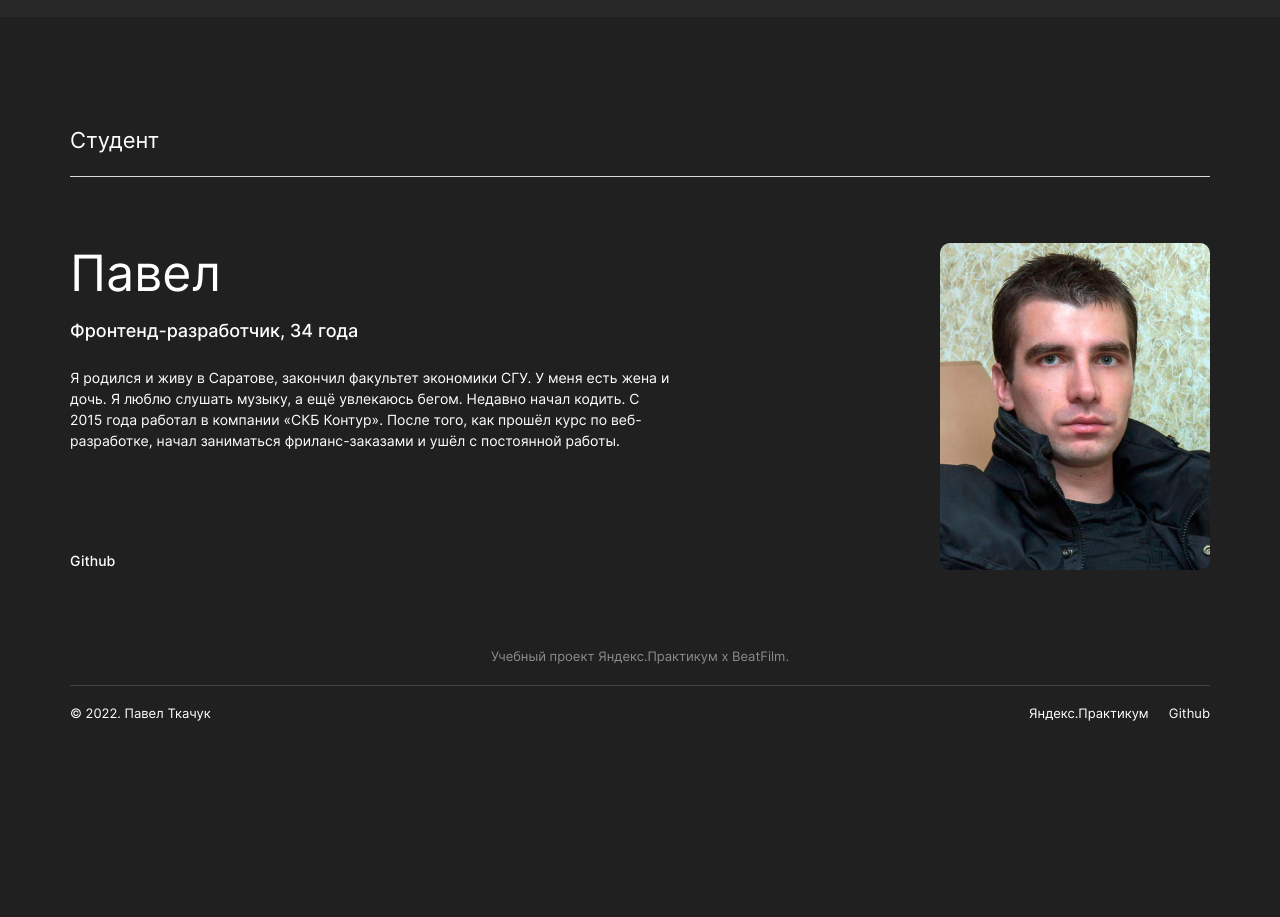
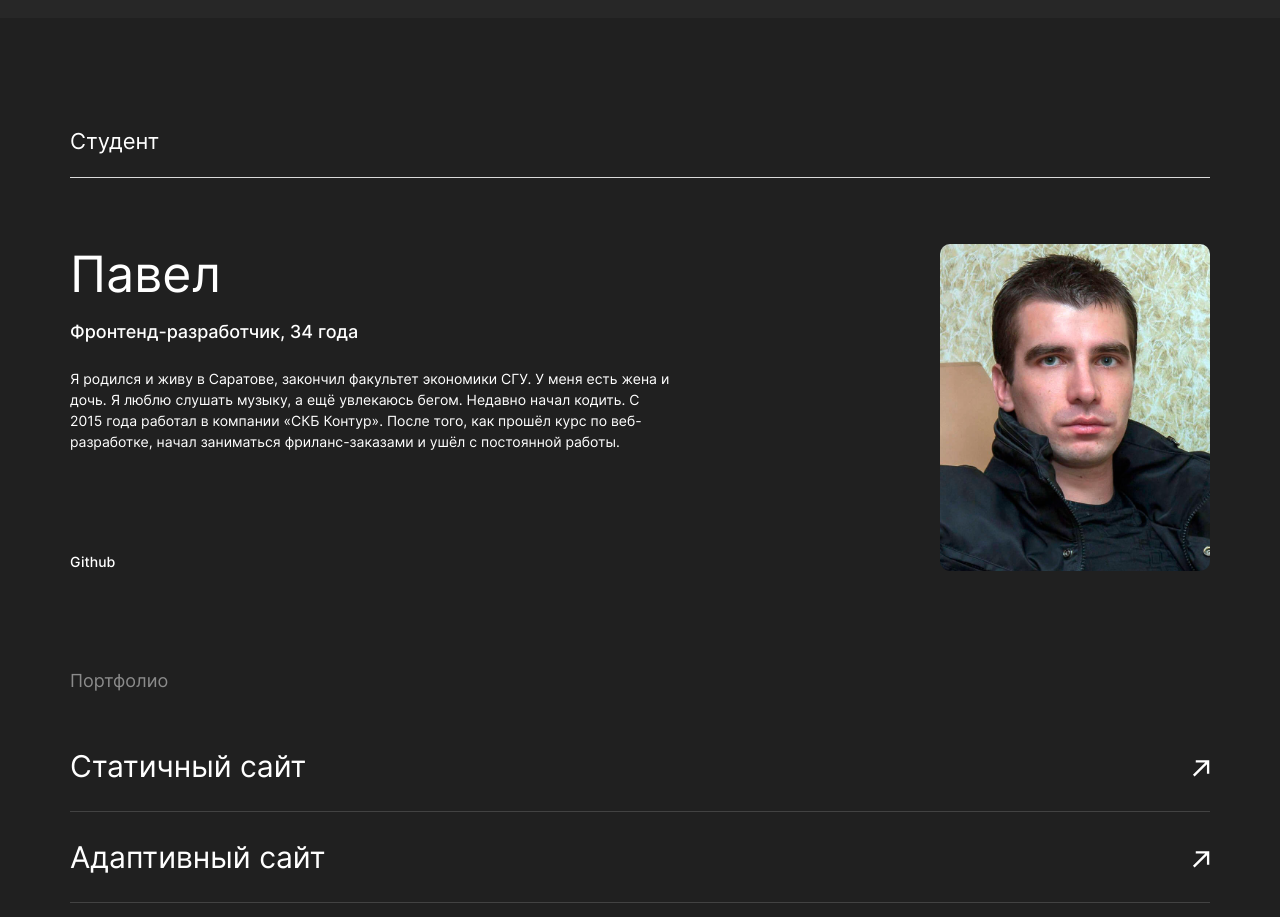
Before and after one commit to pstkachuk/movies-explorer-frontend, a React (Create React App) app: page / in a window 1280 px wide. Shown: the part 1880-2797 px from the top of the page. Before the commit the page ends 2641 px from the top, so only its background shows below. Built offline with nearby package versions, Linux system fonts and the light colour scheme.

Commit message:
сверстать  Portfolio

```diff
--- a/src/components/AboutMe/AboutMe.css
+++ b/src/components/AboutMe/AboutMe.css
@@ -1,6 +1,8 @@
 .about-me {
   max-width: calc(100% - 70px * 2);
   margin: 0 auto;
+  padding-top: 110px;
+  padding-bottom: 50px;
 }
 
 .about-me__title {
@@ -9,7 +11,6 @@
   font-size: 22px;
   line-height: 1.2;
   margin: 0;
-  margin-top: 110px;
   padding-bottom: 23px;
   border-bottom: 1px solid #dadada;
 }
@@ -26,10 +27,6 @@
   flex-direction: column;
   justify-content: space-between;
   align-items: flex-start;
-}
-
-.about-me__description {
-
 }
 
 .about-me__name {
--- a/src/components/AboutProject/AboutProject.css
+++ b/src/components/AboutProject/AboutProject.css
@@ -1,6 +1,7 @@
 .about-project{
   max-width: calc(100% - 70px * 2);
   margin: 0 auto;
+  padding-top: 110px;
 }
 
 .about-project__title {
@@ -9,14 +10,13 @@
   font-size: 22px;
   line-height: 1.2;
   margin: 0;
-  margin-top: 110px;
   padding-bottom: 23px;
   border-bottom: 1px solid #dadada;
 }
 
 .about-project__description {
   margin-top: 70px;
-  margin-bottom: 113px;
+  margin-bottom: 110px;
   display: grid;
   grid-template-columns: 1fr 1fr;
   grid-gap: 26px 40px;
--- a/src/components/Footer/Footer.js
+++ b/src/components/Footer/Footer.js
@@ -10,10 +10,20 @@ function Footer() {
       <div className="footer__navigation-container">
         <p className="footer__copyright">&#169; 2022. Павел Ткачук</p>
         <nav className="footer__navigation">
-          <a href="https://practicum.yandex.ru" className="footer__link" target={"_blank"}>
+          <a
+            href="https://practicum.yandex.ru"
+            className="footer__link"
+            target={"_blank"}
+            rel="noreferrer"
+          >
             Яндекс.Практикум
           </a>
-          <a href="https://github.com/pstkachuk" className="footer__link" target={"_blank"}>
+          <a
+            href="https://github.com/pstkachuk"
+            className="footer__link"
+            target={"_blank"}
+            rel="noreferrer"
+          >
             Github
           </a>
         </nav>
--- a/src/components/Main/Main.js
+++ b/src/components/Main/Main.js
@@ -4,6 +4,7 @@ import NavTab from '../NavTab/NavTab';
 import AboutProject from '../AboutProject/AboutProject';
 import Techs from '../Techs/Techs';
 import AboutMe from '../AboutMe/AboutMe';
+import Portfolio from '../Portfolio/Portfolio';
 
 function Main() {
 
@@ -14,6 +15,7 @@ function Main() {
       <AboutProject />
       <Techs />
       <AboutMe />
+      <Portfolio />
     </div>
   )
 }
--- a/src/components/Portfolio/Portfolio.css
+++ b/src/components/Portfolio/Portfolio.css
@@ -0,0 +1,55 @@
+.portfolio {
+  max-width: calc(100% - 70px * 2);
+  margin: 0 auto;
+  box-sizing: border-box;
+  padding-top: 50px;
+  padding-bottom: 106px;
+}
+
+.portfolio__title {
+  color: #8b8b8b;
+  font-style: normal;
+  font-weight: 400;
+  font-size: 18px;
+  line-height: 1.1;
+  margin: 0;
+  margin-bottom: 50px;
+}
+
+.portfolio__links {
+  display: flex;
+  flex-direction: column;
+  gap: 20px;
+  padding: 0;
+  margin: 0;
+  list-style: none;
+}
+
+.portfolio__link {
+  display: flex;
+  justify-content: space-between;
+  align-items: baseline;
+  color: inherit;
+  text-decoration: none;
+  padding-bottom: 19px;
+  border-bottom: 1px solid #424242;
+  transition: opacity .2s linear;
+}
+.portfolio__link:last-of-type {
+  border: 0;
+}
+
+.portfolio__link:hover {
+  opacity: .7;
+}
+
+.portfolio__list-item {
+  font-style: normal;
+  font-weight: 400;
+  font-size: 30px;
+  line-height: 1.7;
+}
+
+.portfolio__link-image {
+
+}
--- a/src/components/Portfolio/Portfolio.js
+++ b/src/components/Portfolio/Portfolio.js
@@ -0,0 +1,60 @@
+import './Portfolio.css';
+import linkImage from '../../images/portfolio-link.svg';
+
+function Portfolio() {
+
+  return (
+    <section className="portfolio">
+      <h2 className="portfolio__title">Портфолио</h2>
+      <ul className="portfolio__links">
+        <a
+          className="portfolio__link"
+          href="https://pstkachuk.github.io/how-to-learn/"
+          target="_blank"
+          rel="noreferrer"
+        >
+          <li className="portfolio__list-item">
+            Статичный сайт
+          </li>
+          <img
+            src={ linkImage }
+            alt="логотип стрелка"
+            className="portfolio__link-image"
+          />
+        </a>
+        <a
+          className="portfolio__link"
+          href="https://pstkachuk.github.io/russian-travel/"
+          target="_blank"
+          rel="noreferrer"
+        >
+          <li className="portfolio__list-item">
+            Адаптивный сайт
+          </li>
+          <img
+            src={ linkImage }
+            alt="логотип стрелка"
+            className="portfolio__link-image"
+          />
+        </a>
+        <a
+          className="portfolio__link"
+          href="https://sfd.nomorepartiesxyz.ru/"
+          target="_blank"
+          rel="noreferrer"
+        >
+          <li className="portfolio__list-item">
+            Одностраничное приложение
+          </li>
+          <img
+            src={ linkImage }
+            alt="логотип стрелка"
+            className="portfolio__link-image"
+          />
+        </a>
+      </ul>
+    </section>
+  )
+}
+
+export default Portfolio;
--- a/src/components/Promo/Promo.css
+++ b/src/components/Promo/Promo.css
@@ -13,7 +13,7 @@
   font-style: normal;
   font-weight: 400;
   font-size: 50px;
-  line-height: 1.1;
+  line-height: 1.2;
   color: #fff;
   max-width: 730px;
 }
--- a/src/components/Techs/Techs.css
+++ b/src/components/Techs/Techs.css
@@ -6,6 +6,7 @@
   background-color: #272727;
   padding-left: 70px;
   padding-right: 70px;
+  padding-top: 100px;
 }
 
 .techs__title {
@@ -14,7 +15,6 @@
   font-size: 22px;
   line-height: 1.2;
   margin: 0;
-  margin-top: 100px;
   padding-bottom: 23px;
   border-bottom: 1px solid #dadada;
   align-self: flex-start;
```
Also changed, not shown: src/images/portfolio-link.svg (added).
